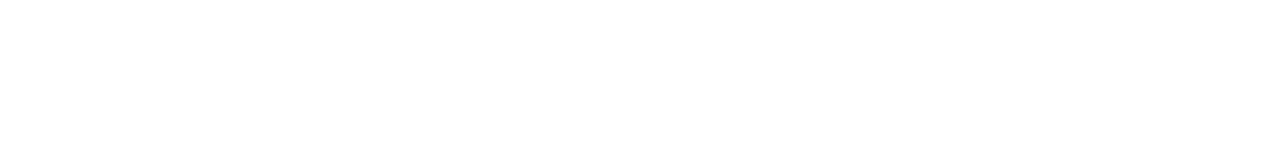
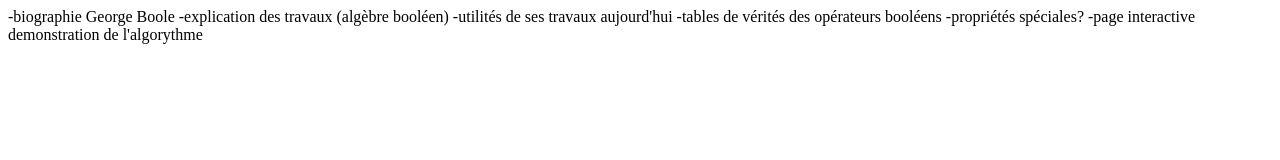
Before and after one commit to Salsabanana/George-Boole, a plain HTML site: page index.html in a window 1280 px wide. Drawn offline with Linux system fonts and the light colour scheme.

Commit message:
website planning

```diff
--- a/index.html
+++ b/index.html
@@ -4,9 +4,13 @@
     <link href="style.css" rel=stylesheet type="text/css">
     <meta charset="utf-8" />
     <title>George Boole</title>
-
   </head>
   <body>
-
+    -biographie George Boole
+    -explication des travaux (algèbre booléen)
+    -utilités de ses travaux aujourd'hui
+    -tables de vérités des opérateurs booléens
+    -propriétés spéciales?
+    -page interactive demonstration de l'algorythme
   </body>
 </html>
```
